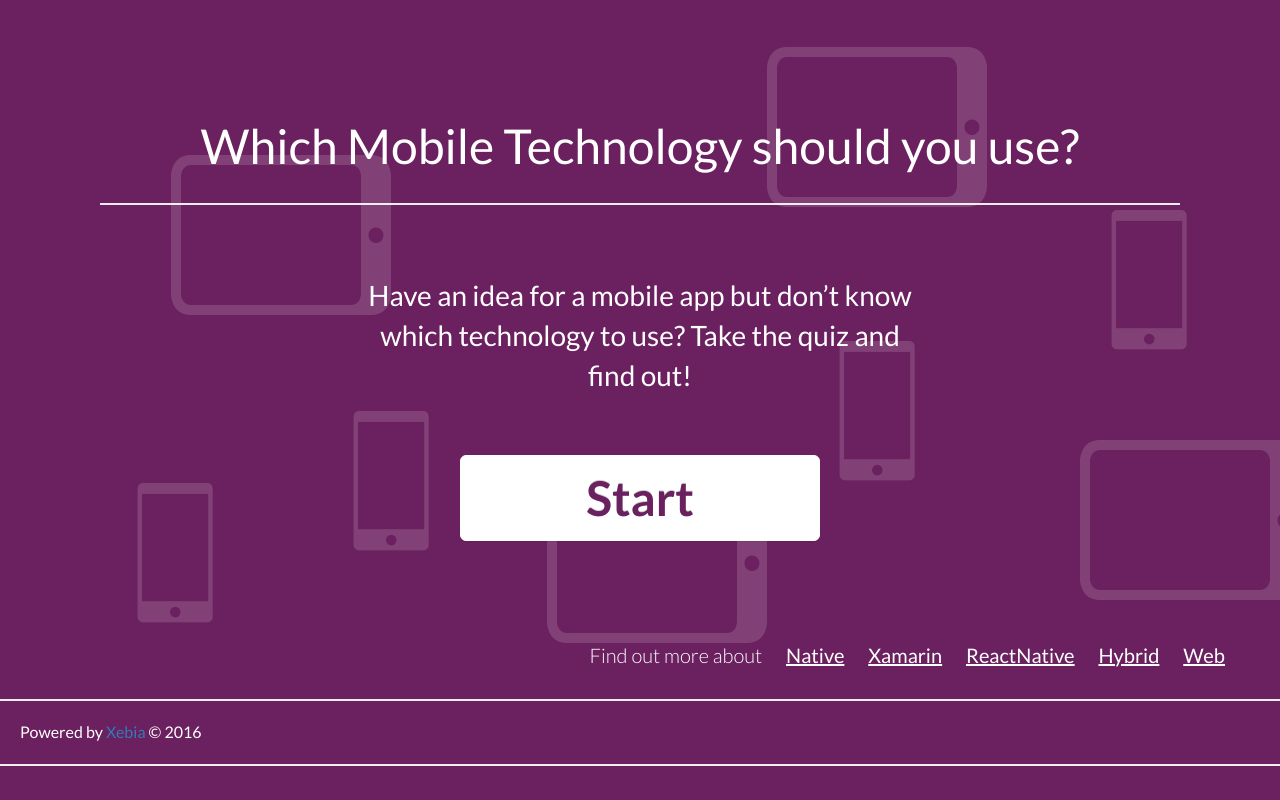
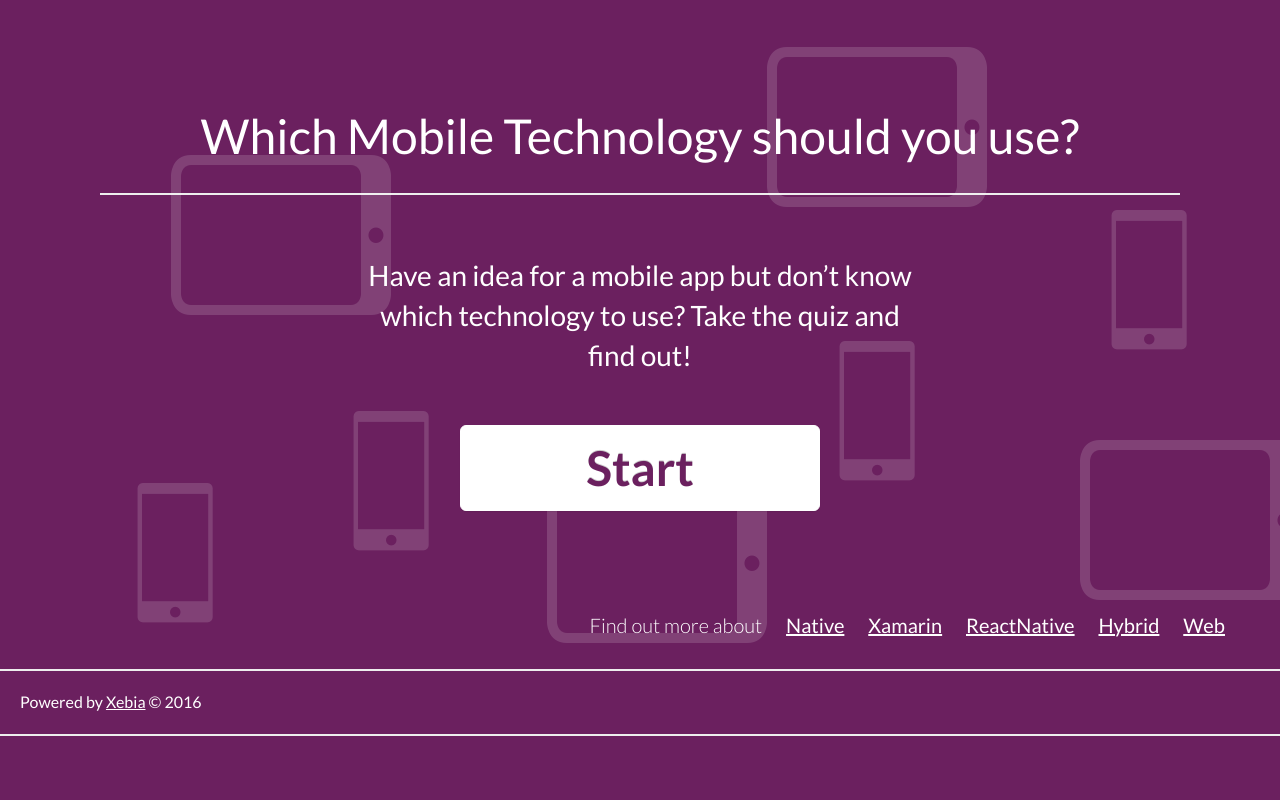
Before and after one commit to xebia/marketing-quiz, a website: page index.html in a window 1280 px wide. Drawn offline with nearby package versions, Linux system fonts and the light colour scheme.

Commit message:
more compact

```diff
--- a/style/main.css
+++ b/style/main.css
@@ -19,7 +19,7 @@ hr {
 @media screen and (min-width: 480px) {
 	.main-title {
 		text-align: center;
-		margin-top: 100px;
+		margin-top: 90px;
 	}
     .main-title h1 {
 		font-size: 48px;
@@ -28,7 +28,7 @@ hr {
 
 	.main-subtitle {
 		text-align: center;
-		margin-top: 50px;
+		margin-top: 40px;
 	}
 	.main-subtitle p {
 		font-size: 28px;
@@ -181,3 +181,7 @@ hr {
 	vertical-align: middle;
 	color: #fff;
 }
+.main-footer a {
+	color: #fff;
+	text-decoration: underline;
+}
```
